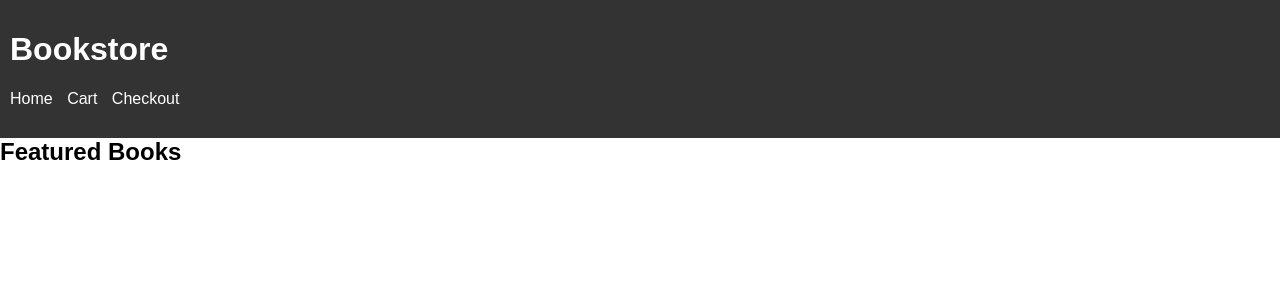
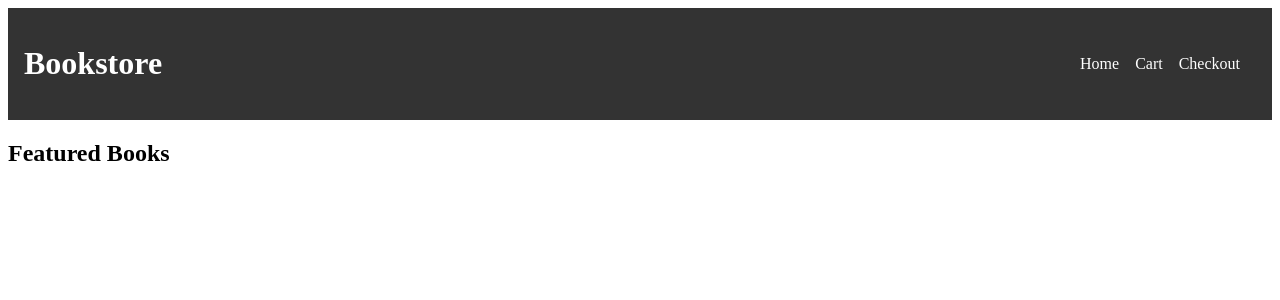
Before and after one commit to vanessarojas/vanessarojas.github.io, a PHP site: page / in a window 1280 px wide. Shown: the top 300 px of the page. Run offline with PHP 8.4, Linux system fonts and the light colour scheme; data that the repository does not hold is empty; a stand-in replaces the project's code that opens the database connection.

Commit message:
Update style.css

```diff
--- a/style.css
+++ b/style.css
@@ -1,89 +1,42 @@
-/* General styles */
-
-body {
-	font-family: Arial, sans-serif;
-	margin: 0;
-}
-
-header, footer {
-	background-color: #333;
-	color: #fff;
-	padding: 10px;
+header {
+  display: flex;
+  justify-content: space-between;
+  align-items: center;
+  padding: 1rem;
+  background-color: #333;
+  color: white;
 }
 
 nav ul {
-	list-style-type: none;
-	margin: 0;
-	padding: 0;
+  display: flex;
+  list-style: none;
 }
 
-nav li {
-	display: inline-block;
-	margin-right: 10px;
+nav ul li {
+  margin-right: 1rem;
 }
 
-nav a {
-	color: #fff;
-	text-decoration: none;
+nav ul li a {
+  color: white;
+  text-decoration: none;
 }
 
-main {
-	display: flex;
-	flex-wrap: wrap;
+.book-list {
+  display: flex;
+  list-style: none;
 }
 
-section {
-	flex: 2;
-	padding: 20px;
+.book-list li {
+  flex: 1;
+  margin: 1rem;
+  padding: 1rem;
+  border: 1px solid #ccc;
 }
 
-aside {
-	flex: 1;
-	background-color: #f5f5f5;
-	padding: 20px;
+.book-list li img {
+  max-width: 100%;
 }
 
-h2 {
-	margin-top: 0;
+.book-list li h3 {
+  margin-top: 0;
 }
-
-ul {
-	list-style-type: none;
-	margin: 0;
-	padding: 0;
-}
-
-li {
-	margin-bottom: 20px;
-}
-
-img {
-	max-width: 100%;
-}
-
-button {
-	background-color: #333;
-	color: #fff;
-	border: none;
-	padding: 10px 20px;
-	cursor: pointer;
-}
-
-button:hover {
-	background-color: #666;
-}
-
-/* Checkout styles */
-
-form {
-	display: flex;
-	flex-wrap: wrap;
-}
-
-form section {
-	flex: 2;
-	padding: 20px;
-}
-
-form aside {
-	flex
```
